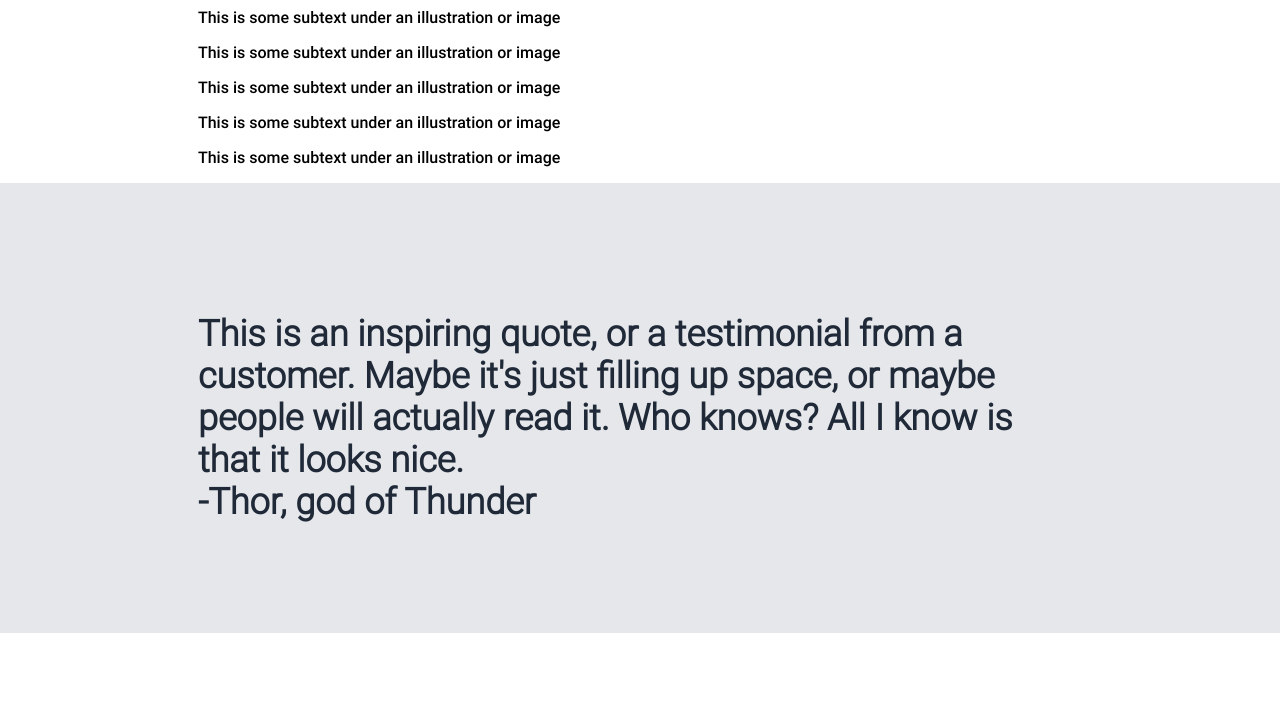
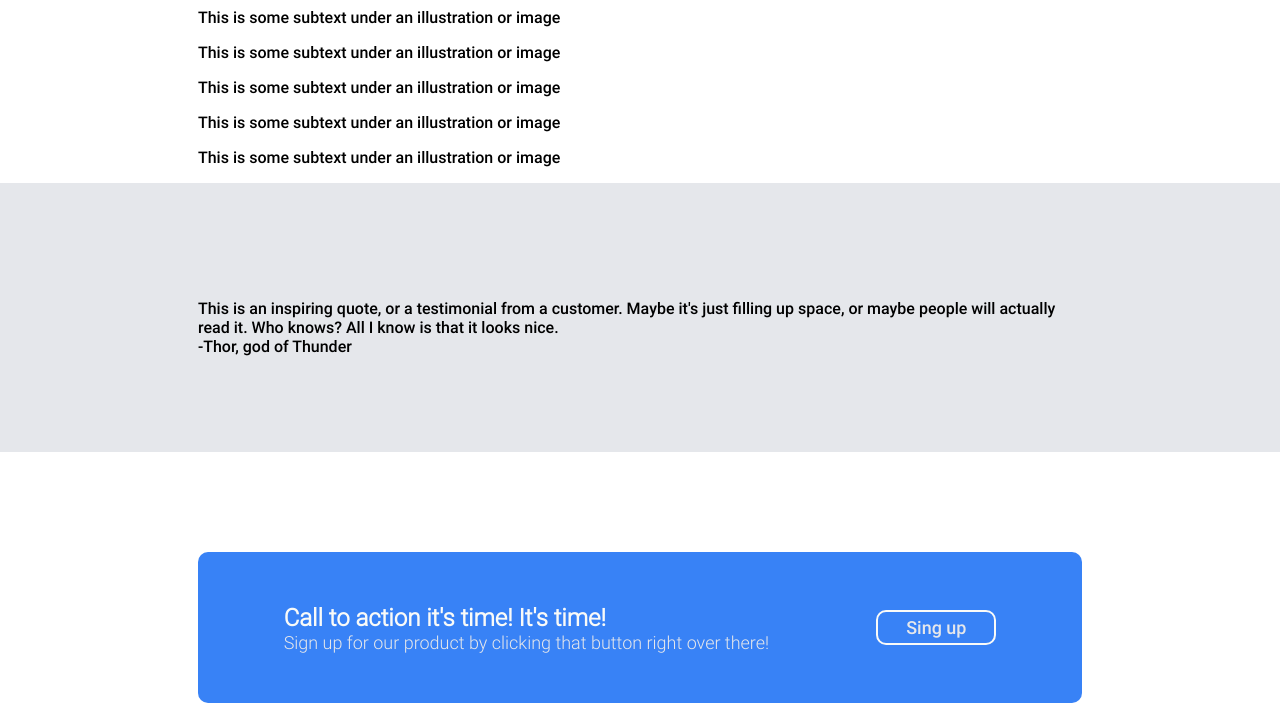
Before and after one commit to jm-mogo/landing-page, a plain HTML site: page index.html in a window 1280 px wide. Shown: the part 504-1224 px from the top of the page. Drawn offline with Linux system fonts and the light colour scheme.

Commit message:
change quote from h2 to p

```diff
--- a/index.html
+++ b/index.html
@@ -33,7 +33,7 @@
             <p>This is some subtext under an illustration or image</p>
         </div>
         <div class="quote">
-            <h2>This is an inspiring quote, or a testimonial from a customer. Maybe it's just filling up space, or maybe people will actually read it. Who knows? All I know is that it looks nice. <br> -Thor, god of Thunder</h2>
+            <p>This is an inspiring quote, or a testimonial from a customer. Maybe it's just filling up space, or maybe people will actually read it. Who knows? All I know is that it looks nice. <br> -Thor, god of Thunder</p>
         </div>
         <div class="banner">
             <div class="banner-blue">
```
